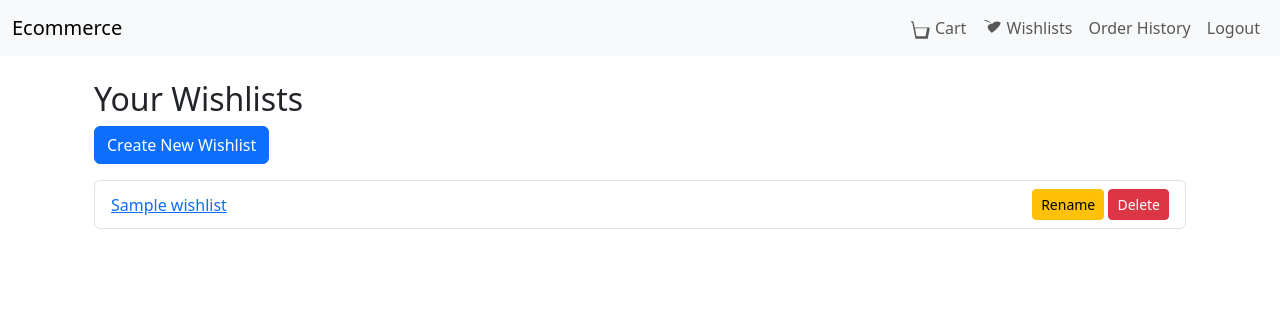
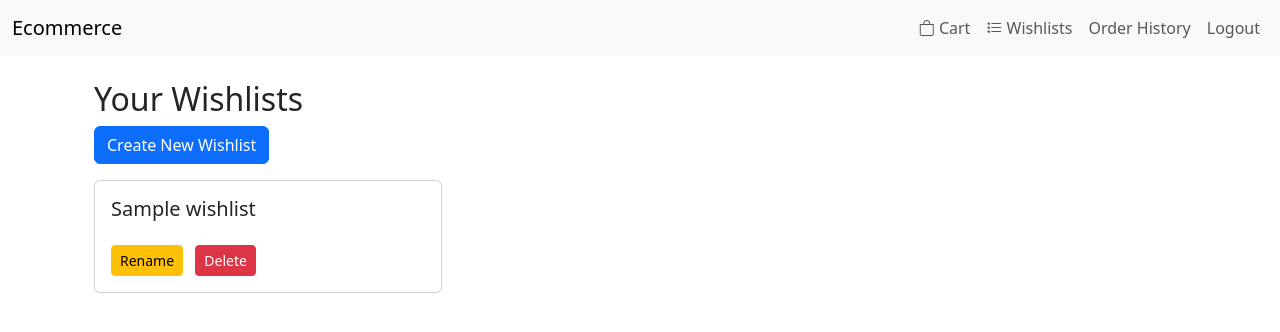
Before and after one commit to StarvingDogs/ecommerce, a Django app: page /wishlists/ in a window 1280 px wide. Shown: the top 332 px of the page. Run offline with Django 5.2, Linux system fonts and the light colour scheme; a user stored in the database is signed in; tables that the repository leaves empty hold one stand-in row (values such as "Sample post").

Commit message:
icons and wishlist list updates

```diff
--- a/ecommerce/templates/ecommerce/base.html
+++ b/ecommerce/templates/ecommerce/base.html
@@ -5,8 +5,14 @@
     <meta name="viewport" content="width=device-width, initial-scale=1.0" />
     <title>Ecommerce Site</title>
     <link
-      href="https://cdn.jsdelivr.net/npm/bootstrap@5.3.0/dist/css/bootstrap.min.css"
+      href="https://cdn.jsdelivr.net/npm/bootstrap@5.3.7/dist/css/bootstrap.min.css"
       rel="stylesheet"
+      integrity="sha384-LN+7fdVzj6u52u30Kp6M/trliBMCMKTyK833zpbD+pXdCLuTusPj697FH4R/5mcr"
+      crossorigin="anonymous"
+    />
+    <link
+      rel="stylesheet"
+      href="https://cdn.jsdelivr.net/npm/bootstrap-icons@1.13.1/font/bootstrap-icons.min.css"
     />
   </head>
   <body>
@@ -29,31 +35,20 @@
             {% if user.is_authenticated %}
             <li class="nav-item">
               <a class="nav-link" href="{% url 'ecommerce:view_cart' %}">
-                <svg
-                  xmlns="http://www.w3.org/2000/svg"
-                  width="20"
-                  height="20"
-                  fill="currentColor"
-                  class="bi bi-cart"
-                  viewBox="0 0 16 16"
-                >
-                  <path
-                    d="M0 1.5A.5.5 0 0 1 .5 1h1a.5.5 0 0 1 .485.379L2.89 6H14.5a.5.5 0 0 1 .491.592l-1.5 8A.5.5 0 0 1 13 15H4a.5.5 0 0 1-.491-.408L1.01 2H.5a.5.5 0 0 1-.5-.5zm3.14 5l1.25 6.5h7.22l1.25-6.5H3.14z"
-                  />
-                </svg>
+                <i class="bi bi-bag"></i>
                 Cart
               </a>
             </li>
-              <li class="nav-item">
-                <a class="nav-link" href="{% url 'ecommerce:wishlist_list' %}">
-                  <svg xmlns="http://www.w3.org/2000/svg" width="20" height="20" fill="currentColor" class="bi bi-heart" viewBox="0 0 16 16">
-                    <path d="M8 2.748-.717-.737C5.6-.281 8 3.223 8 3.223s2.4-3.504 6.717-1.475C15.824 4.6 8 10.25 8 10.25S.176 4.6 8 2.748z"/>
-                  </svg>
-                  Wishlists
-                </a>
-              </li>
             <li class="nav-item">
-              <a class="nav-link" href="{% url 'ecommerce:order_history' %}">Order History</a>
+              <a class="nav-link" href="{% url 'ecommerce:wishlist_list' %}">
+                <i class="bi bi-list-stars"></i>
+                Wishlists
+              </a>
+            </li>
+            <li class="nav-item">
+              <a class="nav-link" href="{% url 'ecommerce:order_history' %}"
+                >Order History</a
+              >
             </li>
             <li class="nav-item">
               <a class="nav-link" href="{% url 'ecommerce:logout' %}">Logout</a>
@@ -75,8 +70,12 @@
     <div class="container">
       {% if messages %} {% for message in messages %}
       <div class="alert alert-info mt-3">{{ message }}</div>
-      {% endfor %} {% endif %} {% block content %}{% endblock %}
+      {% endfor %} {% endif %} {% block content %} {% endblock %}
     </div>
-    <script src="https://cdn.jsdelivr.net/npm/bootstrap@5.3.0/dist/js/bootstrap.bundle.min.js"></script>
+    <script
+      src="https://cdn.jsdelivr.net/npm/bootstrap@5.3.7/dist/js/bootstrap.bundle.min.js"
+      integrity="sha384-ndDqU0Gzau9qJ1lfW4pNLlhNTkCfHzAVBReH9diLvGRem5+R9g2FzA8ZGN954O5Q"
+      crossorigin="anonymous"
+    ></script>
   </body>
 </html>
--- a/ecommerce/templates/ecommerce/wishlist_list.html
+++ b/ecommerce/templates/ecommerce/wishlist_list.html
@@ -3,21 +3,31 @@
 <div class="container mt-4">
   <h2>Your Wishlists</h2>
   <a href="{% url 'ecommerce:wishlist_create' %}" class="btn btn-primary mb-3">Create New Wishlist</a>
-  <ul class="list-group">
+  <div class="row">
     {% for wishlist in wishlists %}
-    <li class="list-group-item d-flex justify-content-between align-items-center">
-    <a href="{% url 'ecommerce:wishlist_detail' wishlist.id %}">{{ wishlist.name|default:"Wishlist " }}</a>
-      <span>
-        <a href="{% url 'ecommerce:wishlist_rename' wishlist.id %}" class="btn btn-sm btn-warning">Rename</a>
-        <form action="{% url 'ecommerce:wishlist_delete' wishlist.id %}" method="post" style="display:inline;">
-          {% csrf_token %}
-          <button type="submit" class="btn btn-sm btn-danger">Delete</button>
-        </form>
-      </span>
-    </li>
+      <div class="col-md-4 mb-4">
+        <div class="card h-100">
+          <div class="card-body d-flex flex-column justify-content-between">
+            <h5 class="card-title">
+              <a href="{% url 'ecommerce:wishlist_detail' wishlist.id %}" style="text-decoration: none; color: inherit;">
+                {{ wishlist.name|default:"Wishlist " }}
+              </a>
+            </h5>
+            <div class="mt-3">
+              <a href="{% url 'ecommerce:wishlist_rename' wishlist.id %}" class="btn btn-sm btn-warning me-2">Rename</a>
+              <form action="{% url 'ecommerce:wishlist_delete' wishlist.id %}" method="post" style="display:inline;">
+                {% csrf_token %}
+                <button type="submit" class="btn btn-sm btn-danger">Delete</button>
+              </form>
+            </div>
+          </div>
+        </div>
+      </div>
     {% empty %}
-    <li class="list-group-item">No wishlists found.</li>
+      <div class="col-12">
+        <div class="alert alert-info">No wishlists found.</div>
+      </div>
     {% endfor %}
-  </ul>
+  </div>
 </div>
 {% endblock %}
```
